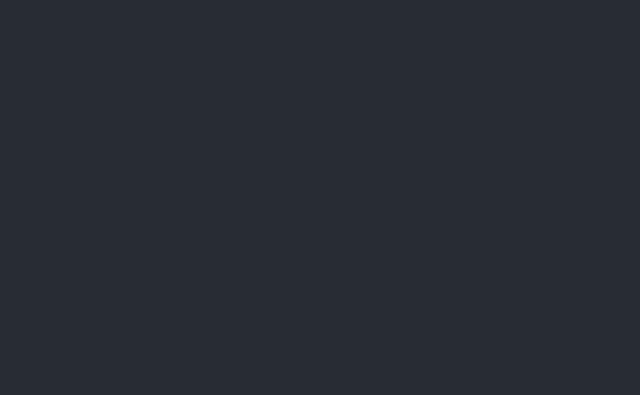
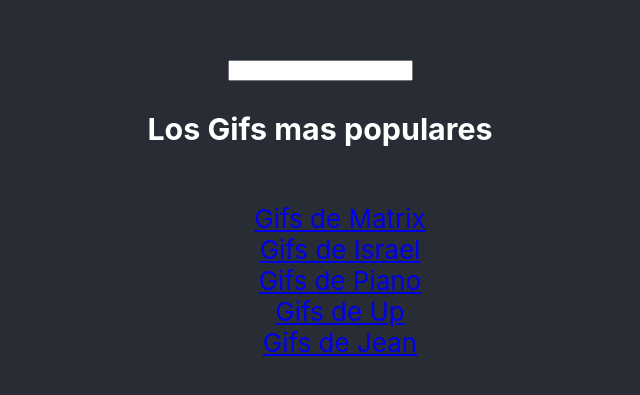
Before and after one commit to UrielVentura/gifs-react-app, a React (Create React App) app: page / in a window 1280 px wide. Shown: the part 183-578 px from the top of the page, without its empty margins (320-960 px from the left). Built offline with nearby package versions, Linux system fonts and the light colour scheme.

Commit message:
Custom Hooks

```diff
--- a/src/App.css
+++ b/src/App.css
@@ -13,3 +13,10 @@
   font-size: calc(10px + 2vmin);
   color: white;
 }
+
+.home-populargif-ul{
+  color: white;
+  list-style: none;
+  text-decoration: none;
+  cursor: default;
+}
--- a/src/App.js
+++ b/src/App.js
@@ -1,18 +1,24 @@
-import React from 'react';
+ import React,{useState} from 'react';
 import './App.css';
-import ListOfGifs from './components/ListOfGifs';
-import { Route } from "wouter";
+import SearchResults from './pages/SearchResults/index';
+import { Link, Route } from "wouter";
+import Home from './pages/home';
 
 function App() {
-
 
   return (
     <div className="App">
       <section className='App-content'>
 
         <Route
-          path="/gif/:keyword"
-          component={ListOfGifs} />
+          component={Home}
+          path="/"
+
+        />
+        <Route
+          path="/search/:keyword"
+          component={SearchResults}
+        />
 
 
       </section>
--- /dev/null
+++ b/src/pages/home/index.js
@@ -0,0 +1,41 @@
+import React, {useState} from 'react'
+import {Link,useLocation} from 'wouter'
+
+const POPULAR_GIFS = ["Matrix", "Israel","Piano","Up","Jean" ]
+
+const Home = () => {
+    const [keyword, setKeyword] = useState('')
+    const [path, pushLocation] = useLocation()
+
+    const handleSubmit = evt =>{
+        evt.preventDefault()
+        //navegar a otra ruta
+        pushLocation(`/search/${keyword}`)
+
+    }
+    const handleChange = evt =>{
+        setKeyword(evt.target.value)
+    }
+
+
+    return (
+        <>
+         <form onSubmit={handleSubmit}>
+            <input onChange={handleChange} className='' type='text' value={keyword}/>
+        </form>
+            <h3 className="App-tittle"> Los Gifs mas populares</h3>
+            <ul className='home-populargif-ul' >
+                {
+                    POPULAR_GIFS.map((popularGif) => (
+                        <li key={popularGif} >
+                            <Link to={`/search/${popularGif}`}> Gifs de {popularGif}</Link>
+                        </li>
+                    ))
+                }
+            </ul>
+
+        </>
+    )
+}
+
+export default Home
```
Also changed, not shown: src/pages/SearchResults/index.js (renamed from src/components/ListOfGifs.js, +4 -4 lines), src/logo.png (added).
